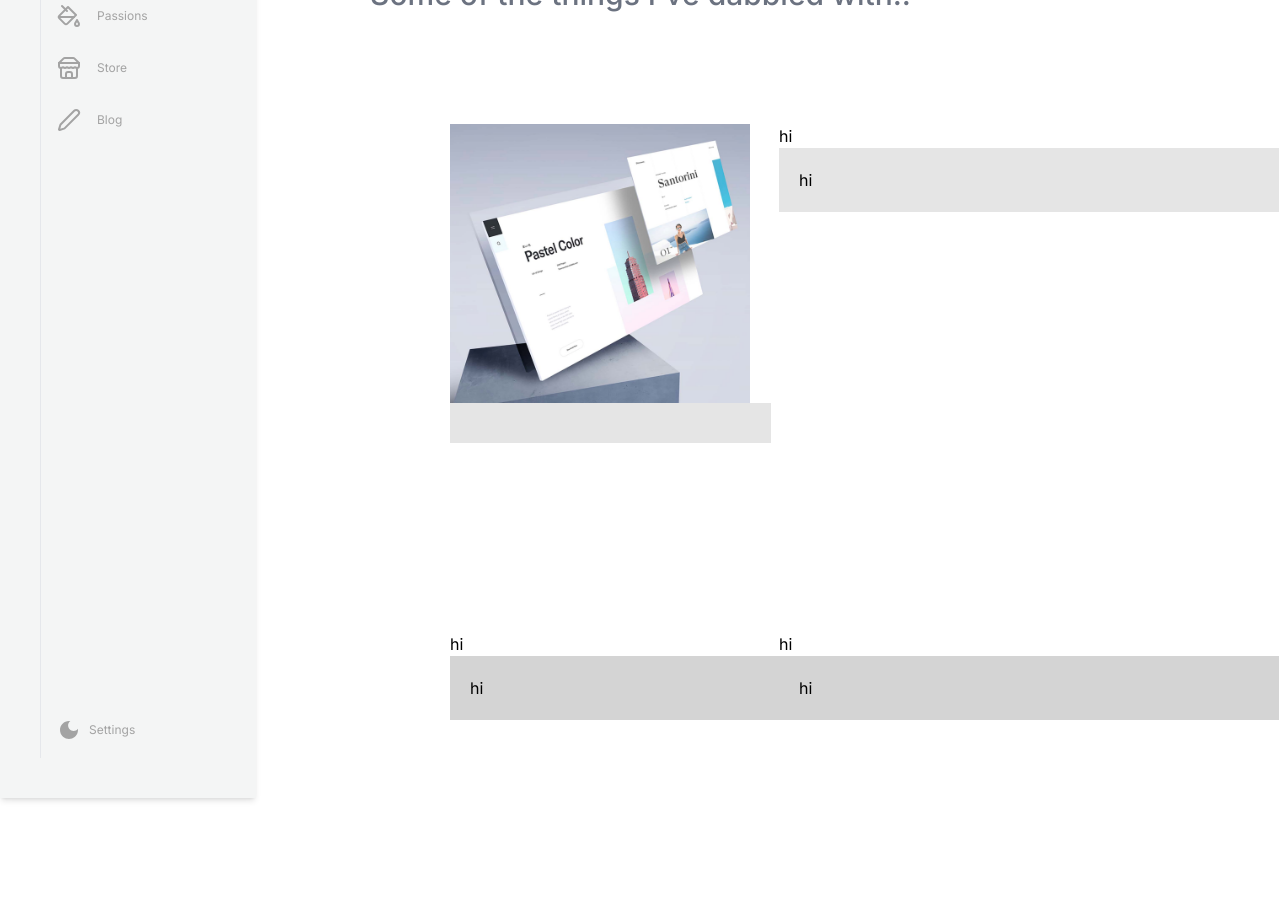
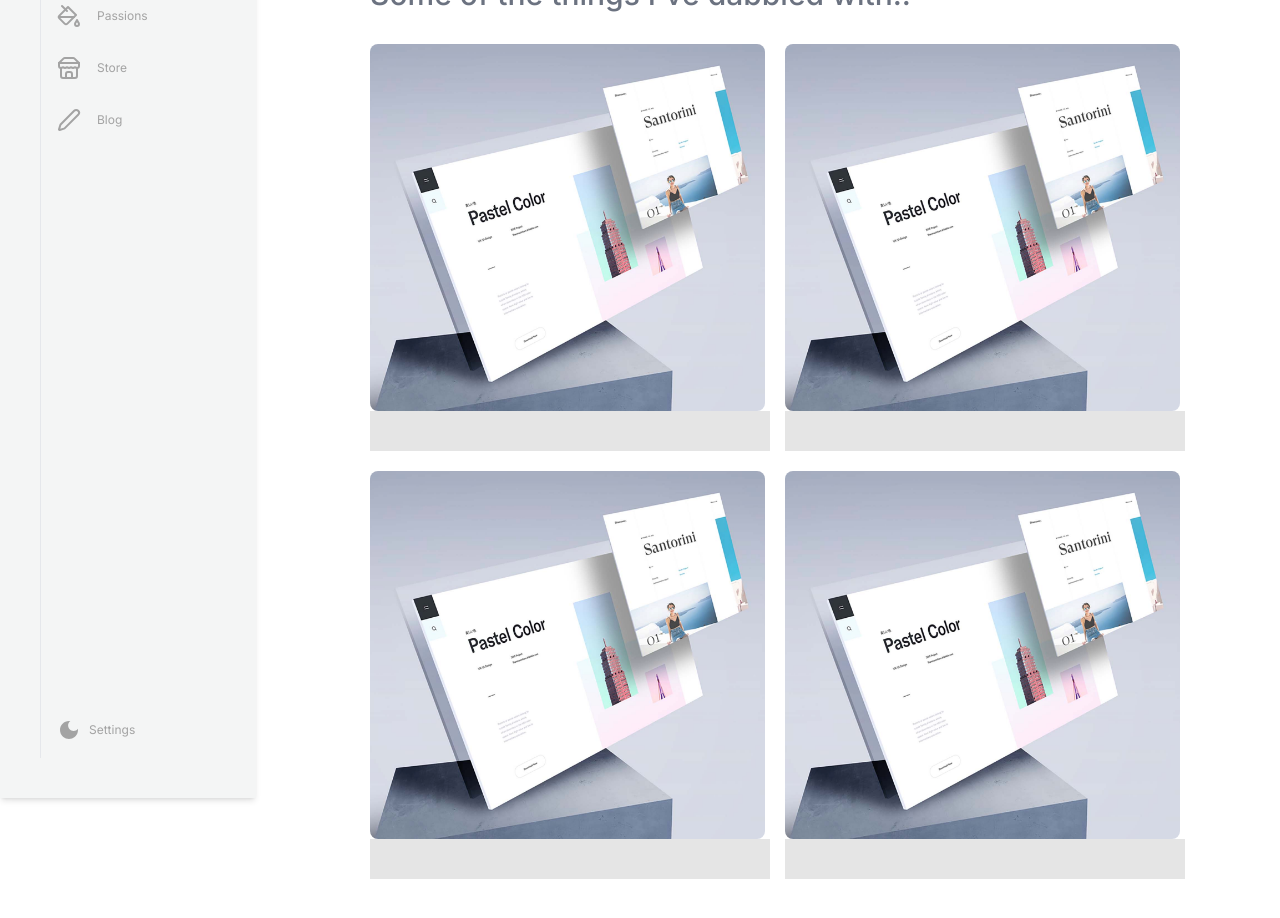
Before and after one commit to VelpCode/easydash, a Next.js app: page /store in a window 1280 px wide. Shown: the part 280-1198 px from the top of the page. After the commit the page ends 1159 px from the top, so only its background shows below. Built offline with nearby package versions, Linux system fonts and the light colour scheme.

Commit message:
Responsiv

```diff
--- a/app/projects/page.tsx
+++ b/app/projects/page.tsx
@@ -12,13 +12,13 @@ const Projects = () => {
             <div className="text-6xl font-semibold text-neutral-800 max-w-[600px] mb-2">My Projects</div>
             <h1 className='text-3xl font-medium mb-8 text-gray-500'>Some of the things I've dabbled with..</h1>
             <div className="mb-10">
-                <div className="flex gap-10 mt-[100px]">
+                <div className="flex gap-10 mt-[100px] md:flex-row sm:flex-col xs:flex-col ">
                     <div className="left rounded-lg">
                     <Image src = "/Mockup.png" alt = "mockup" height={400} width={400} className="rounded-md shadow-xl"/>
                     </div>
                     <div className="right">
-                    <div className="text-3xl font-medium text-neutral-600">Project One</div>
-                    <p className="mt-5 text-sm text-neutral-400 max-w-[400px] mb-10 itali">
+                    <div className="text-3xl font-medium text-neutral-600 lg:text-3xl md:text-xl sm:text-md">Project One</div>
+                    <p className="mt-5 text-sm text-neutral-400 max-w-[400px] mb-10 lg:text-sm md:text-xs sm:text-xs">
                     Lorem ipsum dolor sit amet, consectetur adipiscing elit. Cras lorem massa, lacinia eu risus ac, tempor semper nibh. Integer volutpat enim sed feugiat semper. Quisque elementum diam quis ornare suscipit. Nunc tristique nunc nec leo fermentum pharetra. Duis gravida, nisl vitae rhoncus suscipit, dui turpis viverra purus, in maximus ex ante eu tortor. Mauris semper ut elit ac aliquam. Donec sed dolor laoreet, dignissim turpis sed, posuere dolor.
 
 Donec nibh turpis, ultrices eget purus in, mollis fermentum libero. <br /> <br /> lacinia eu risus ac, tempor semper nibh. Integer volutpat enim sed feugiat
@@ -34,7 +34,7 @@ Donec nibh turpis, ultrices eget purus in, mollis fermentum libero. <br /> <br /
 
                     </div>
                 </div>
-                <div className="flex gap-10 mt-[100px]">
+                <div className="flex gap-10 mt-[100px] md:flex-row sm:flex-col">
 
                     <div className="left border rounded h-[400px] w-[400px]">
                         <Image src = "/Reflex.png" alt = "reflex" height={400} width={400} className="rounded-md shadow-xl"/>
@@ -43,7 +43,7 @@ Donec nibh turpis, ultrices eget purus in, mollis fermentum libero. <br /> <br /
                     <div className="right">
                         <h1><div className="right">
                     <div className="text-3xl font-medium text-neutral-600">Project Two</div>
-                    <p className="mt-5 text-sm text-neutral-400 max-w-[400px] mb-10 itali">
+                    <p className="mt-5 text-sm text-neutral-400 max-w-[400px] mb-10 lg:text-sm md:text-xs sm:text-xs">
                     Lorem ipsum dolor sit amet, consectetur adipiscing elit. Cras lorem massa, lacinia eu risus ac, tempor semper nibh. Integer volutpat enim sed feugiat semper. Quisque elementum diam quis ornare suscipit. Nunc tristique nunc nec leo fermentum pharetra. Duis gravida, nisl vitae rhoncus suscipit, dui turpis viverra purus, in maximus ex ante eu tortor. Mauris semper ut elit ac aliquam. Donec sed dolor laoreet, dignissim turpis sed, posuere dolor.
 
 Donec nibh turpis, ultrices eget purus in, mollis fermentum libero. <br /> <br /> lacinia eu risus ac, tempor semper nibh. Integer volutpat enim sed feugiat
--- a/app/store/page.tsx
+++ b/app/store/page.tsx
@@ -12,38 +12,38 @@ export default function Page() {
             <div className="text-6xl font-semibold text-neutral-800 max-w-[600px] mb-2">My Shop</div>
             <h1 className='text-3xl font-medium mb-8 text-gray-500'>Some of the things I've dabbled with..</h1>
 
-            <div className="grid grid-cols-2 md:grid-cols-2 p-20 gap-2">
+            <div className="grid grid-cols-2 md:grid-cols-2 gap-5">
                 <div className="rounded">
                     <div className=" rounded-md">
-                        <Image src = "/Mockup.png" alt="Height" height={300} width={300} />
+                        <Image src = "/Mockup.png" alt="Height" height={400} width={400} className="rounded-lg"/>
                     </div>
-                    <div className="bg-neutral-200 p-5">
+                    <div className="bg-neutral-200 p-5 w-[400px]">
 
                     </div>
                 </div>
 
-                <div className="rounded-xl h-[500px] w-[500px]">
-                    <div className="bg-white">
-                        <h1>hi</h1>
+                <div className="rounded">
+                    <div className=" rounded-md">
+                        <Image src = "/Mockup.png" alt="Height" height={400} width={400} className="rounded-lg"/>
                     </div>
-                    <div className="bg-neutral-200 p-5">
-                        <h1>hi</h1>
+                    <div className="bg-neutral-200 p-5 w-[400px]">
+
                     </div>
                 </div>
-                <div className="rounded-xl h-[500px] w-[500px]">
-                    <div className="bg-white">
-                        <h1>hi</h1>
+                <div className="rounded">
+                    <div className=" rounded-md">
+                        <Image src = "/Mockup.png" alt="Height" height={400} width={400} className="rounded-lg"/>
                     </div>
-                    <div className="bg-neutral-300 p-5">
-                        <h1>hi</h1>
+                    <div className="bg-neutral-200 p-5 w-[400px]">
+
                     </div>
                 </div>
-                <div className="rounded-xl h-[500px] w-[500px]">
-                    <div className="bg-white">
-                        <h1>hi</h1>
+                <div className="rounded">
+                    <div className=" rounded-md">
+                        <Image src = "/Mockup.png" alt="Height" height={400} width={400} className="rounded-lg"/>
                     </div>
-                    <div className="bg-neutral-300 p-5">
-                        <h1>hi</h1>
+                    <div className="bg-neutral-200 p-5 w-[400px]">
+
                     </div>
                 </div>
             </div>
```
